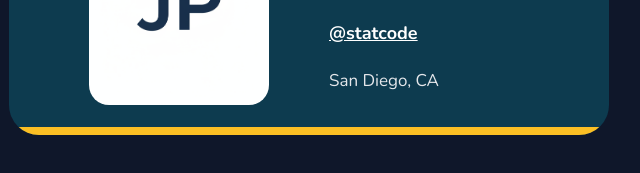
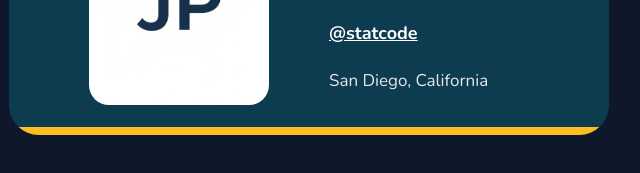
Before and after one commit to statcode/business-card, a website built with Vite: page index.html in a window 1280 px wide. Shown: the part 395-568 px from the top of the page, 331-971 px from the left. Built offline with nearby package versions, Linux system fonts and the light colour scheme.

Commit message:
updated state to full name

```diff
--- a/index.html
+++ b/index.html
@@ -25,7 +25,7 @@
                 <p class="handle">
                     <a href="https://github.com/statcode" target="_blank">@statcode</a>
                 </p>
-                <p class="location">San Diego, CA</p>
+                <p class="location">San Diego, California</p>
             </div>
         </div>
     </div>
```
